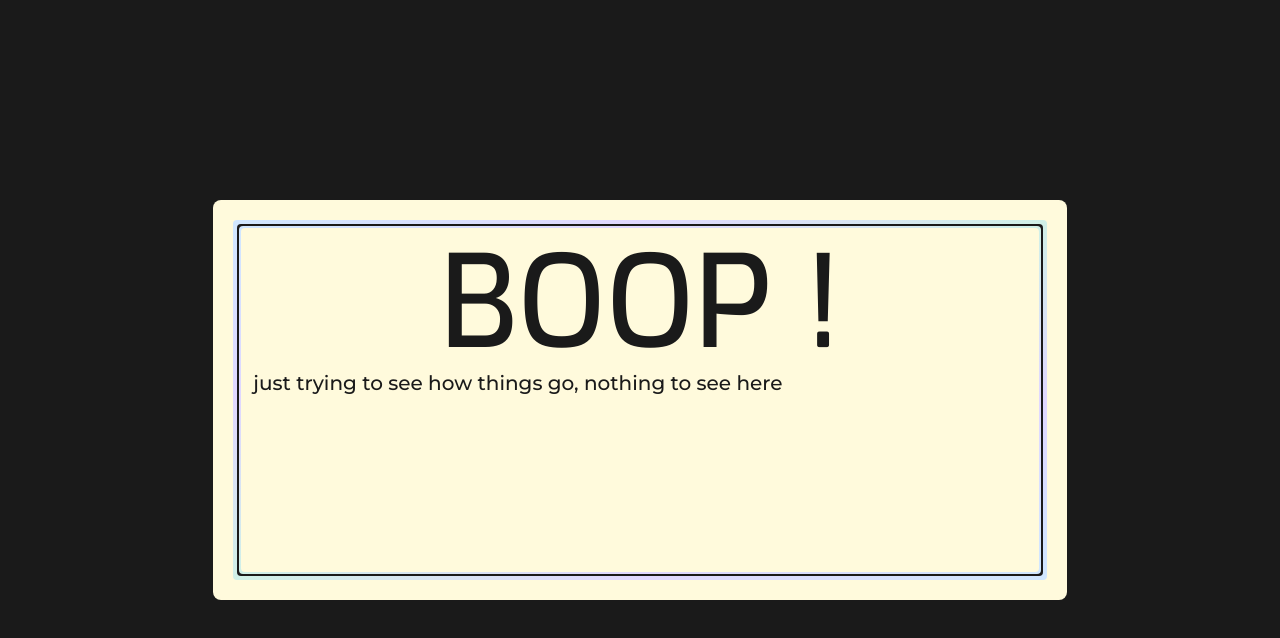
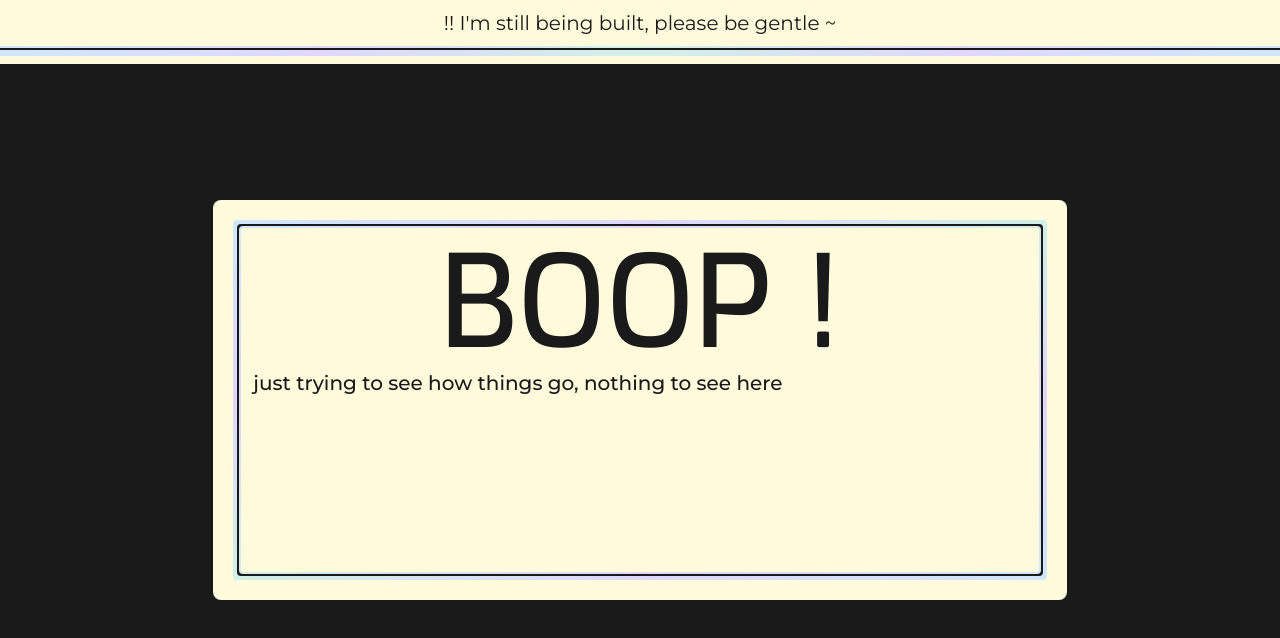
Before and after one commit to VulpesSystem/porte-folio, a Next.js app in the folder porte-folio/: page / in a window 1280 px wide. Shown: the top 638 px of the page. Built offline with nearby package versions, Linux system fonts and the light colour scheme.

Commit message:
made the banner

```diff
--- a/porte-folio/src/app/layout.tsx
+++ b/porte-folio/src/app/layout.tsx
@@ -1,4 +1,5 @@
 import type { Metadata } from "next";
+import BeingBuiltBanner from "@/components/being-built-banner";
 import "./globals.css";
 
 export const metadata: Metadata = {
@@ -21,7 +22,10 @@ export default function RootLayout({
           rel="stylesheet"
         />
       </head>
-      <body>{children}</body>
+      <body className="relative h-full w-full">
+        <BeingBuiltBanner />
+        {children}
+      </body>
     </html>
   );
 }
--- /dev/null
+++ b/porte-folio/src/components/being-built-banner.tsx
@@ -0,0 +1,17 @@
+export default function BeingBuiltBanner() {
+  return (
+    <div className="absolute top-0 left-0 w-full">
+      <div className="h-16 bg-cream w-full pb-2">
+        <div className="bg-pastel-gradient-straight pb-1 h-full">
+          <div className="bg-blackish pb-0.5">
+            <div className="bg-pastel-gradient-straight pb-0.5">
+              <div className="bg-cream p-2">
+                <p className="text-blackish text-center font-sm">!! I'm still being built, please be gentle ~ </p>
+              </div>
+            </div>
+          </div>
+        </div>
+      </div>
+    </div>
+  );
+}
--- a/porte-folio/tailwind.config.ts
+++ b/porte-folio/tailwind.config.ts
@@ -8,6 +8,8 @@ const config: Config = {
       backgroundImage: {
         "pastel-gradient":
           "linear-gradient(to bottom right, rgba(208, 231, 255, 1) 0%, rgba(224, 215, 255, 1) 25%, rgba(208, 240, 231, 1) 50%, rgba(224, 215, 255, 1) 75%, rgba(208, 231, 255, 1) 100%)",
+        "pastel-gradient-straight":
+          "linear-gradient(to right, rgba(208, 231, 255, 1) 0%, rgba(224, 215, 255, 1) 25%, rgba(208, 240, 231, 1) 50%, rgba(224, 215, 255, 1) 75%, rgba(208, 231, 255, 1) 100%)",
       },
       colors: {
         blackish: "rgba(26, 26, 26, 1)",
```
